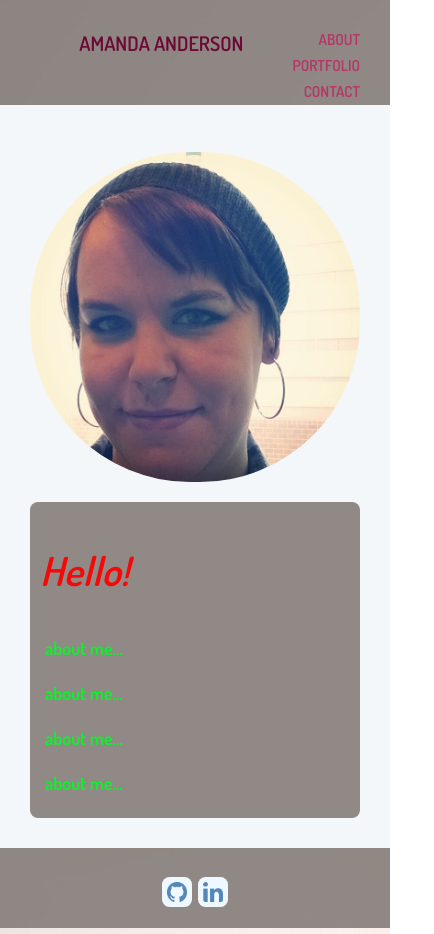
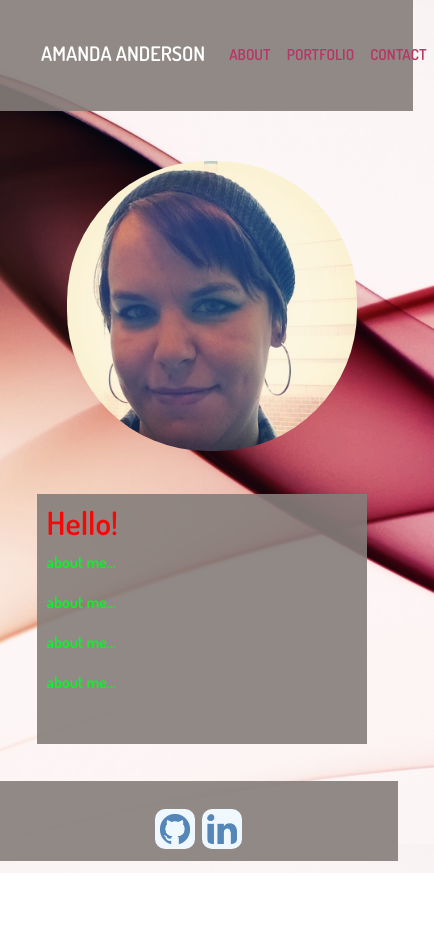
Before and after one commit to aanderson120/portfolio, a React (Create React App) app: page /about in a window 390 px wide. Shown: the whole page, 434 px wide, since content can reach past the window. After the commit the page ends 873 px from the top, so only its background shows below. Built offline with nearby package versions, Linux system fonts and the light colour scheme; no server answers.

Commit message:
update portfolio page

```diff
--- a/public/index.html
+++ b/public/index.html
@@ -8,7 +8,7 @@
   <meta name="theme-color" content="#000000" />
   <meta name="description" content="Web site created using create-react-app" />
   <link rel="apple-touch-icon" href="%PUBLIC_URL%/logo192.png" />
-
+  <link rel="stylesheet" href="https://cdn.jsdelivr.net/npm/bootstrap@4.5.3/dist/css/bootstrap.min.css" integrity="sha384-TX8t27EcRE3e/ihU7zmQxVncDAy5uIKz4rEkgIXeMed4M0jlfIDPvg6uqKI2xXr2" crossorigin="anonymous">
   <!--
       manifest.json provides metadata used when your web app is installed on a
       user's mobile device or desktop. See https://developers.google.com/web/fundamentals/web-app-manifest/
--- a/src/App.css
+++ b/src/App.css
@@ -1,3 +1,14 @@
+body, html {
+  height: 100%;
+  background-image: url(./images/bodyImage.jpg);
+  background-position: center;
+  background-attachment: fixed;
+  background-size: cover;
+  margin: 0 auto;
+  }
+.card {
+  background-color: transparent;
+}
 #project-button {
   background-color: rgb(133, 126, 123, 0.9);
   color: white;
@@ -35,6 +46,8 @@ a, #github, #website, .external-links:active {
 #portfolioButton{
   border-radius: 0.3rem;
   padding: .5rem 1rem;
+  background-color: rgb(184, 53, 103);
+  color: white;
 }
 .content.card-body {
   background-color: rgb(133, 126, 123, 0.9);
@@ -50,8 +63,9 @@ a, #github, #website, .external-links:active {
   align-content: flex-start;
   overflow: auto;
 }
-
 .page-header {
+  background-color: rgb(133, 126, 123, 0.9);
+  border: 2px solid  rgb(133, 126, 123);
   color: rgb(109, 9, 52);
   font-family: 'Dosis', sans-serif;
   font-weight: 600;
@@ -59,7 +73,63 @@ a, #github, #website, .external-links:active {
   text-align: center;
   font-size: 40px;
   padding: 40px;
+  margin-top: 5%;
 }
+.buttonWrapper {
+  padding-top: 10px;
+  padding-bottom: 80px;
+  }
+.Resume {
+  color: white !important;
+  padding: .5rem 1rem;
+  border-radius: .3rem;
+  font-size: 25px;
+  text-align: center;
+  background-color: rgb(184, 53, 103);
+  border: 2px solid rgb(184, 53, 103);
+  border: none;
+}
+.profile, .btn-lg {
+  display: block;
+  margin: 0 auto;
+  align-items: center !important;
+  font-size: 25px !important;
+  }
+.external-links {
+  margin: 20px;
+}
+.portfolio-link {
+  text-align: center;
+}
+
+/* .icon-github {
+width: 60px;
+height: 60px;
+padding: 10px;
+}
+
+.icon-linkedin {
+width: 60px;
+height: 60px;
+padding: 10px;
+}
+ */
+.icons {
+  align-content: center;
+  text-align: center;
+  padding-bottom: 20px;;
+}
+
+#contact-button {
+  background-color: rgb(184, 53, 103, 0.9);
+  border: 2px solid rgb(184, 53, 103);
+  border: none;
+  color: white;
+  font-size: 20px;
+  padding: 10px;
+  margin-top: 20px;
+  border-radius: .5rem;
+  }
 
 
 
@@ -68,17 +138,16 @@ a, #github, #website, .external-links:active {
 
 
 
-main {
+
+
+
+
+
+
+
+/* main {
 min-height: calc(100vh - 238px);
 display:block;
-}
-
-body {
-background-image: url(./images/bodyImage.jpg);
-margin: 0 auto;
-display: flex;
-flex-direction: column;
-min-height: 100vh;
 }
 
 button {
@@ -108,7 +177,7 @@ font-size: 20px;
 float:right;
 margin-left: auto;
 margin-right: auto;
-}
+} */
 
 /* unvisited link */
 /* a, .nav-link:link {
@@ -135,7 +204,7 @@ text-decoration: none;
 } */ */
 
 /*  ABOUT PAGE CONTAINER  */
-.App-header {
+/* .App-header {
 background-color: #F4F7FA;
 display: flex;
 flex-direction: column;
@@ -175,15 +244,9 @@ color: #1F8832;
 
 /* FEATURED PROJECTS  */
 
-#projects {
+/* #projects {
 padding-bottom: 0px;
-}
-
-.buttonWrapper {
-background-color: #F4F7FA;
-padding-top: 10px;
-padding-bottom: 80px;
-}
+} */ */
 
 /* .wrapper {
 padding: 40px;
@@ -215,28 +278,10 @@ padding-right: 2rem;
 font-size: 15px;
 } */
 
-
-
-.profile, .btn-lg {
-display: block;
-margin: 0 auto;
-align-items: center !important;
-font-size: 25px !important;
-}
-
-.external-links {
-margin: 20px;
-}
-
-.portfolio-link {
-text-align: center;
-}
-
-
 /* SKILLS CONTAINER */
 
 /* display: block !important allows cells to stack on mobile */
-th {
+/* th {
 font-weight: lighter;
 }
 
@@ -246,63 +291,31 @@ font-size: 40px;
 text-align: center;
 padding: 80px;
 height: 100%;
-}
+} */
 
 /* unvisited link */
-a, #portfolioButton:link {
+/* a, #portfolioButton:link {
 color: white;
 text-decoration: none;
 }
-
+ */
 /* visited link */
-a, #portfolioButton:visited {
+/* a, #portfolioButton:visited {
 color: white;
 text-decoration: none;
-}
+} */
 
 /* mouse over link */
-a, #portfolioButton:hover {
+/* a, #portfolioButton:hover {
 color: white !important;
 text-decoration: none !important;
-}
+} */
 
 /* selected link */
-a, #portfolioButton::active {
+/* a, #portfolioButton::active {
 color: white;
 text-decoration: none;
-}
-
-/* RESUME CONTAINER - CURRENTLY INACTIVE */
-.Resume {
-color: white !important;
-padding: .5rem 1rem;
-border-radius: .3rem;
-font-size: 25px;
-text-align: center;
-background-color: #5586B8;
-border: 2px solid #5586B8;
-border: none;
-border: none;
-}
-
-/* CONTACT CONTAINER  */
-.icon-github {
-width: 60px;
-height: 60px;
-padding: 10px;
-}
-
-.icon-linkedin {
-width: 60px;
-height: 60px;
-padding: 10px;
-}
-
-.icons {
-align-content: center;
-text-align: center;
-padding-bottom: 20px;;
-}
+} */ */
 
 .contact-container {
 padding: 70px;
@@ -324,18 +337,6 @@ margin-left: 350px;
 margin-right: 350px;
 }
 
-#contact-button {
-background-color: #5586B8;
-border-color: #5586B8;
-border: none;
-color: white;
-font-size: 20px;
-padding: 10px;
-margin-top: 20px;
-border: 2px solid #5586B8;
-border-radius: .5rem;
-}
-
 .ui-form {
 padding: 40px;
 font-size: 20px;
@@ -343,13 +344,7 @@ display: block;
 align-items: center !important;
 width: 100%;
 }
-
-/* FOOTER */
-footer {
-
-text-align: center;
-}
-
+ */
 /* ********MOBILE RESPONSIVE******* */
 /* ********************************
 */
@@ -357,24 +352,7 @@ text-align: center;
 @media only screen and (max-width:660px) {
   .card-text {
     padding: 0px;
-    }
-
-
-
-/* ABOUT  */
-.App-header {
-background-color: #F4F7FA;
-padding-top: 0px;
-padding: 30px;
-display: flex;
-flex-direction: column;
-align-items: center;
-justify-content: center;
-font-size: calc(10px + 2vmin);
-color: white;
-}
-
-
+  }
 
 p, #about-text {
 font-size: 18px;
--- a/src/App.js
+++ b/src/App.js
@@ -28,7 +28,6 @@ render() {
           <Route exact path="/" component={Home} />
           <Route exact path="/contact" component={ContactPage}/>
           <Route exact path="/portfolio" component={PorfolioPage}/>
-          <Route exact path="/skills" component={Skills}/>
           <Route exact path="/about" component={About}/>
         </Switch>
 
--- a/src/Pages/ContactPage.js
+++ b/src/Pages/ContactPage.js
@@ -57,18 +57,7 @@ class ContactPage extends Component {
 render() {
   return (
     <main id="main-contact">
-        <div className="page-header">contact.</div>
-        <p id="contact-page-text">Contact me</p>
-
-        <div className="icons">
-
-        <a href="https://github.com/aanderson120" rel="noopener noreferrer" target="_blank">
-        <img src={github} className="icon-github" alt="Github Icon" /></a>
-
-        <a href="https://www.linkedin.com/in/amanda-anderson-66829334/" rel="noopener noreferrer" target="_blank">
-         <img src={linkedin} className="icon-linkedin" alt="LinkedinIcon" /></a>
-
-        </div>
+        <div className="page-header">Contact Me</div>
 
           <div className="contact-form">
             <form
--- a/src/components/About/About.css
+++ b/src/components/About/About.css
@@ -1,15 +1,20 @@
 .Amanda-Image {
     margin-top: 5%;
     margin-bottom: 5%;
+    margin-left: 5%;
     border-radius: 160px;
     max-width: 100% ;
     }
 .about-container {
     padding: 60px;
-
 }
 .about-container-text {
     background-color: rgb(133, 126, 123, 0.9);
+    height:250px;
+    width: 90%;
+    margin: 5%;
+    margin-top: 25%;
+    padding: 2%;
 }
 #about-header {
     color: rgb(245, 8, 8);
@@ -18,17 +23,20 @@
     color: rgb(8, 245, 40);
 }
 @media only screen and (max-width:660px) {
-    Amanda-Image {
+    .Amanda-Image {
         padding: 20px;
         margin-top: 0px;
-        margin-left: -25px;
-        opacity: 50%;
-        }
+    }
     .about-container {
         padding: 0px;
     }
 
     .about-container-text {
+        margin: 2%;
         padding: 10px;
     }
+    .about-container-text {
+
+        width: 100%;
+    }
 }
--- a/src/components/About/About.js
+++ b/src/components/About/About.js
@@ -8,11 +8,11 @@ function About() {
             <div className="App-header">
                 <span className="about-container">
                     <div className="row">
-                        <div className="col-sm-3">
+                        <div className="col-sm-3 col-lg-6">
                             <img src={headshot} className="Amanda-Image" alt="headshot" />
                         </div>
 
-                        <div className="col-sm-9">
+                        <div className="col-sm-9 col-lg-6">
                             <div className="about-container-text">
                                 <h2 id="about-header">Hello!</h2>
                                 <p id="about-text">
@@ -25,8 +25,7 @@ function About() {
                                     about me...</p>
 
                                 <p id="about-text">
-                                    about me...
-                </p>
+                                    about me...</p>
                             </div>
                         </div>
 
--- a/src/components/Footer/Footer.css
+++ b/src/components/Footer/Footer.css
@@ -2,22 +2,39 @@ footer {
     height: 30px;
     background-color: rgb(133, 126, 123, 0.9);
     padding: 25px;
+    bottom: 0%;
+    height: 125px;
 }
 .icon-github {
     background-color: aliceblue;
-    width: 20px;
-    height: 20px;
+    width: 65px;
+    height: 65px;
     padding: 5px;
     margin: 1%;
     border-radius: 25%;
 }
-
 .icon-linkedin {
     background-color: aliceblue;
-    width: 20px;
-    height: 20px;
+    width: 65px;
+    height: 65px;
     padding: 5px;
     margin: 1%;
     border-radius: 25%;
 
 }
+
+@media only screen and (max-width:660px) {
+    footer {
+        width: 102%;
+        height: 80px;
+    }
+    .icon-github {
+        width: 40px;
+        height: 40px;
+    }
+    .icon-linkedin {
+        width: 40px;
+        height: 40px;
+
+    }
+}
--- a/src/components/NavBar/NavBar.css
+++ b/src/components/NavBar/NavBar.css
@@ -4,13 +4,18 @@
     font-family: 'Dosis', sans-serif;
 }
 header {
+    padding: 30px;
+    background-color: rgb(133, 126, 123, 0.9);
+    }
+span.navbar-brand {
     font-weight: 600;
     font-style: normal;
     text-align: center;
-    font-size: 40px;
-    padding: 30px;
-    background-color: rgb(133, 126, 123, 0.9);
-    }
+    font-size: 50px;
+}
+a.nav-link {
+    font-size: 30px
+}
     /* unvisited link */
 a, .nav-link:link {
     color: rgb(39, 19, 46);
@@ -36,12 +41,20 @@ a, .nav-link:link {
     }
 
     @media only screen and (max-width:660px) {
-        header {
+        span.navbar-brand {
             font-size: 20px;
             height: 45px;
 
         }
-        a, .nav-link {
+        a.nav-link  {
             font-size: 15px
+        }
+        header {
+            padding: 25px;
+            width: 106%;
             }
+        .App-header {
+                padding-top: 0px;
+                padding: 30px;
+        }
     }
--- a/src/components/NavBar/NavBar.js
+++ b/src/components/NavBar/NavBar.js
@@ -9,7 +9,7 @@ const NavBar = (props) => {
 
   return (
     <header>
-  <Navbar bg="dark" variant="dark">
+  <Navbar variant="dark">
     <Navbar.Brand>AMANDA ANDERSON</Navbar.Brand>
     <Nav className="mr-auto">
       <NavLink tag={Link} to="/">ABOUT</NavLink>
```
Also changed, not shown: src/projects.json (+6 -6 lines), 1 other file (tests, documents, lock files or other folders).
